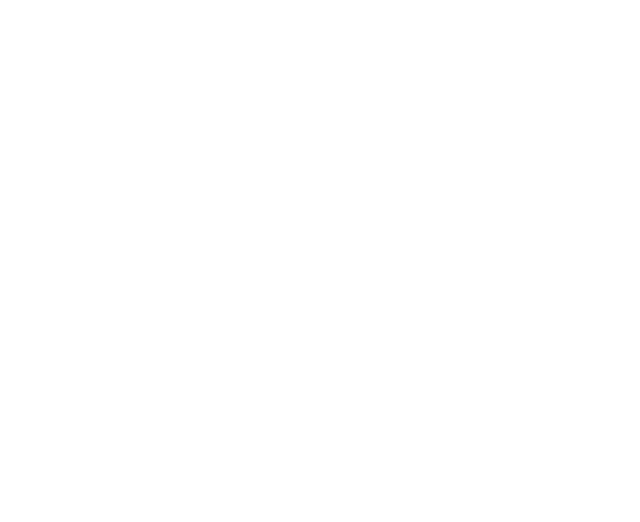
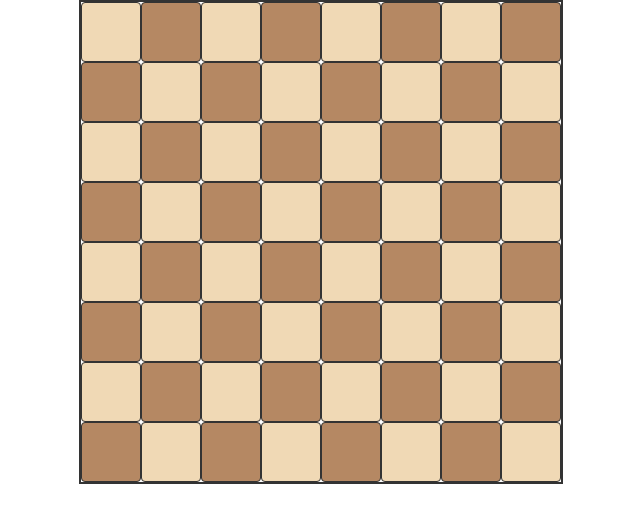
Before and after one commit to alerotta/Chess, a React (Vite) app in the folder frontend/: page /game in a window 1280 px wide. Before the commit this address had no page. Shown: the top 522 px of the page, without its empty margins (319-959 px from the left). Built offline with nearby package versions, Linux system fonts and the light colour scheme.

Commit message:
added board element

```diff
--- a/frontend/src/App.jsx
+++ b/frontend/src/App.jsx
@@ -1,8 +1,9 @@
 import { Routes, Route } from "react-router-dom";
 import { Container, CssBaseline } from "@mui/material";
-import Home from "./pages/Home";
+import Home from "./pages/home";
 import Login from "./pages/Login";
 import Signup from "./pages/Signup";
+import Game from "./pages/Game"
 
 function App() {
 
@@ -15,6 +16,7 @@
           <Route path="/" element={<Home />} />
           <Route path="/login" element={<Login />} />
           <Route path="/signup" element={<Signup />} />
+          <Route path="/game" element={<Game />} />
         </Routes>
       </Container>
 
--- /dev/null
+++ b/frontend/src/components/Board.jsx
@@ -0,0 +1,68 @@
+import { ToggleButton, Box } from "@mui/material";
+import { useState } from "react";
+
+function Board() {
+
+    const [selectedSquare, setSelectedSquare] = useState(null)
+
+    const renderBoard = () => {
+        const squares = [];
+
+        for (let row = 0; row < 8; row++) {
+            for (let col = 0; col < 8; col++) {
+
+                const sqaureId = `${row}-${col}`;
+                const isLight = (row + col) % 2 === 0;
+
+                squares.push(
+                    <ToggleButton
+                        key={sqaureId}
+                        value={sqaureId}
+                        selected={selectedSquare === sqaureId}
+                        onChange={() => setSelectedSquare(selectedSquare === sqaureId ? null : sqaureId)}
+                        sx={{
+                            width: 60,
+                            height: 60,
+                            border: '1px solid #333',
+                            backgroundColor: isLight ? '#f0d9b5' : '#b58863',
+                            '&:hover': {
+                                backgroundColor: isLight ? '#e6d0a5' : '#a57853',
+                            },
+                            '&.Mui-selected': {
+                                backgroundColor: isLight ? '#ffff00' : '#ddd000',
+                                '&:hover': {
+                                    backgroundColor: isLight ? '#eeee00' : '#ccc000',
+                                },
+                            },
+                            minWidth: 'unset',
+                            padding: 0,
+                        }}
+                    >
+                    </ToggleButton>
+                )
+            }
+        }
+
+        return squares
+    }
+
+    return (
+        <>
+            <Box
+                sx={{
+                    display: 'grid',
+                    gridTemplateColumns: 'repeat(8, 60px)',
+                    gridTemplateRows: 'repeat(8, 60px)',
+                    gap: 0,
+                    border: '2px solid #333',
+                    width: 'fit-content',
+                    margin: '0 auto',
+                }}
+            >
+                {renderBoard()}
+            </Box>
+        </>
+    )
+}
+
+export default Board
--- /dev/null
+++ b/frontend/src/pages/Game.jsx
@@ -0,0 +1,11 @@
+import Board from "../components/Board"
+
+function Game() {
+    return (
+        <>
+            <Board />
+        </>
+    )
+}
+
+export default Game
--- a/frontend/src/pages/Login.jsx
+++ b/frontend/src/pages/Login.jsx
@@ -1,7 +1,7 @@
 function Login() {
 
     return (
-        <h1>login page</h1>
+        <h1>login </h1>
     )
 
 
```
